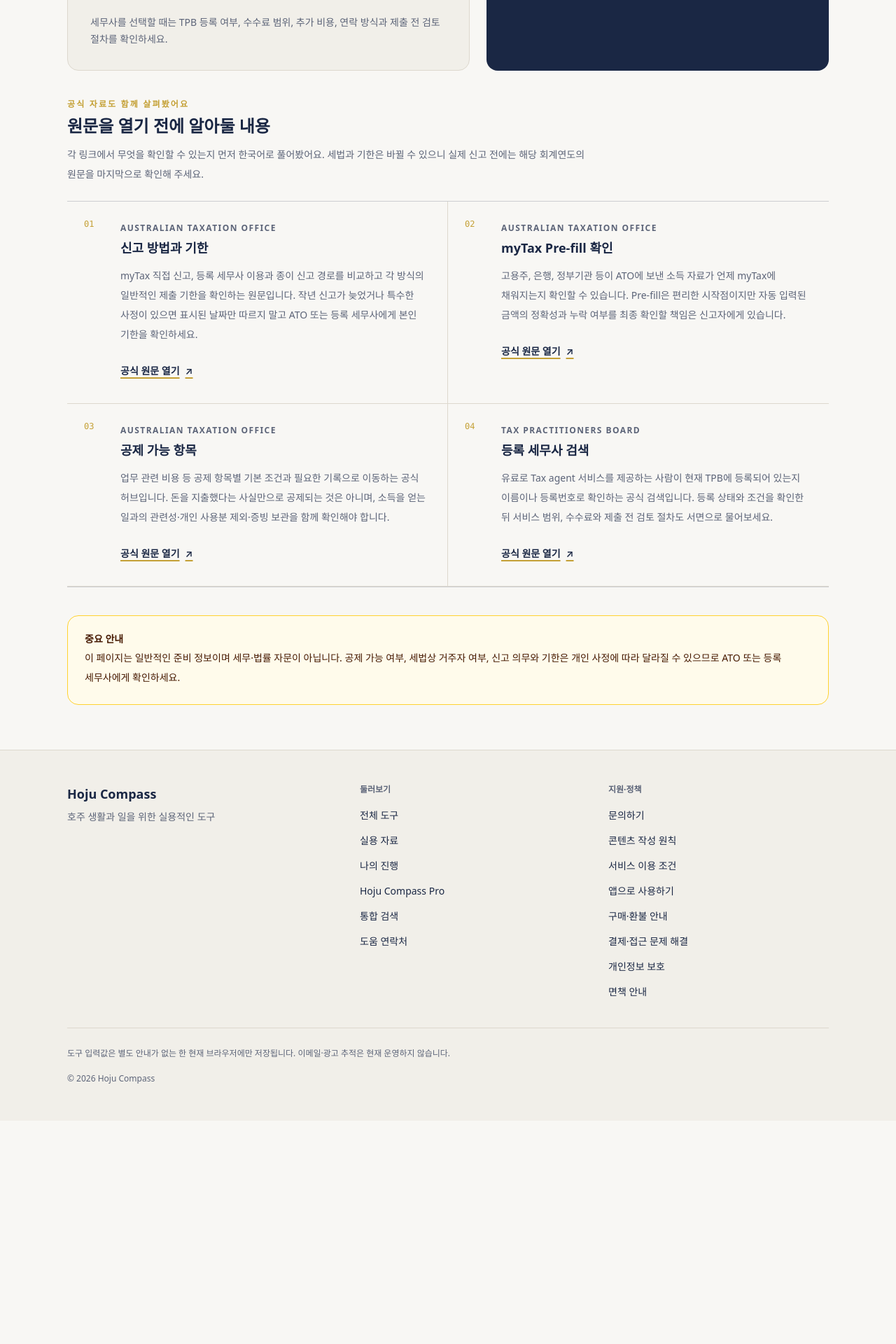
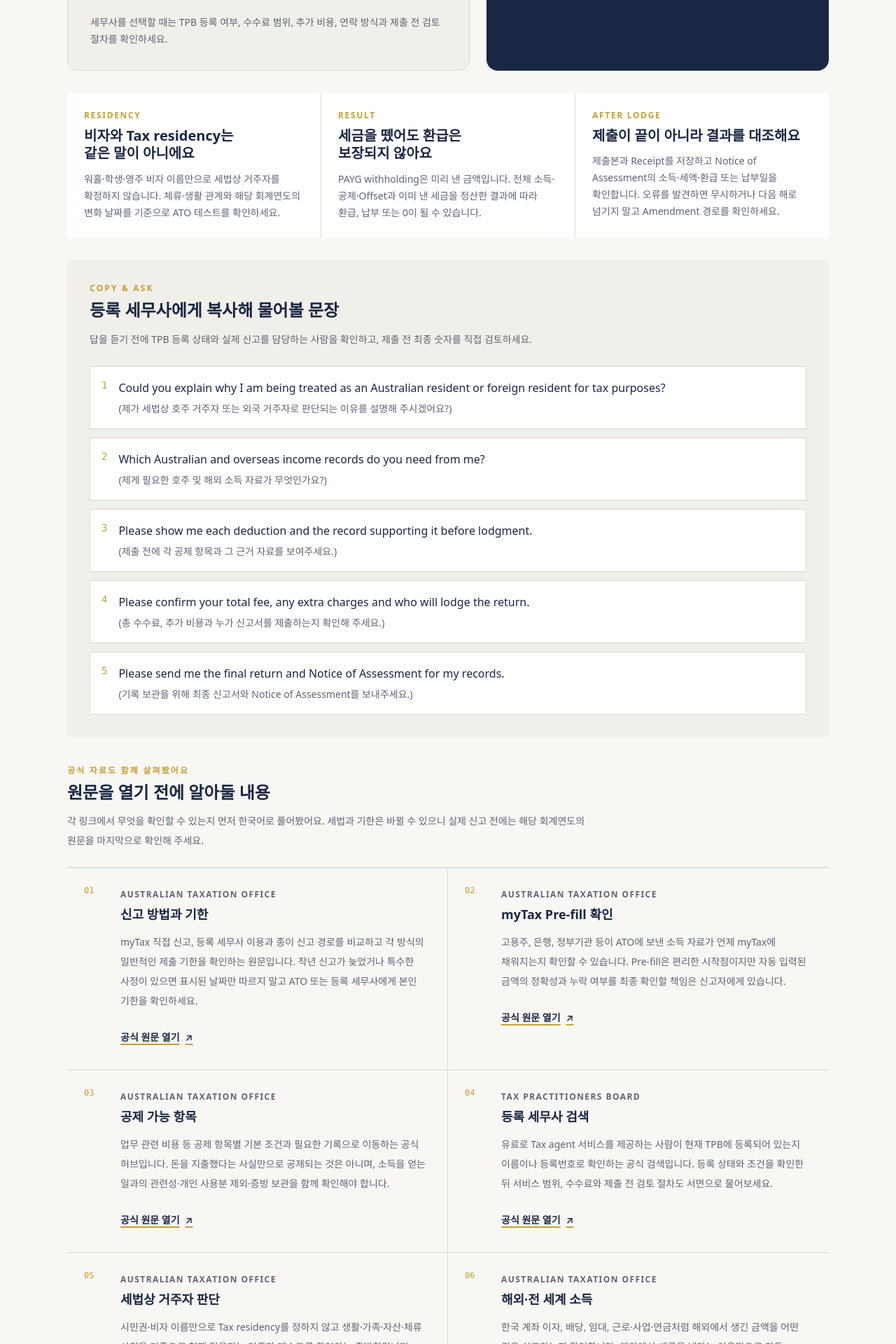
Before and after one commit to jelov219au/aussie-compass, a Next.js app: page /tax-return-guide in a window 1280 px wide. Shown: the part 2220-4140 px from the top of the page at 70% size. Before the commit the page ends 3821 px from the top, so only its background shows below. Built offline with nearby package versions, Linux system fonts and the light colour scheme; no server answers.

Commit message:
feat: deepen tax return decision guide

```diff
--- a/package.json
+++ b/package.json
@@ -103,6 +103,7 @@
     "test:driver-licence-depth": "node scripts/check-driver-licence-depth.mjs",
     "test:super-guide-depth": "node scripts/check-super-guide-depth.mjs",
     "test:help-directory-depth": "node scripts/check-help-directory-depth.mjs",
+    "test:tax-return-depth": "node scripts/check-tax-return-depth.mjs",
     "test:visual-hierarchy": "node scripts/check-visual-hierarchy-foundation.mjs",
     "test:public-data-trust": "node scripts/check-public-data-trust.mjs",
     "test:nsw-planning-data": "node --disable-warning=MODULE_TYPELESS_PACKAGE_JSON scripts/check-nsw-planning-data.mjs",
--- /dev/null
+++ b/scripts/check-tax-return-depth.mjs
@@ -0,0 +1,27 @@
+import assert from "node:assert/strict";
+import { readFile } from "node:fs/promises";
+
+const page = await readFile(new URL("../src/app/tax-return-guide/page.tsx", import.meta.url), "utf8");
+const checklist = await readFile(new URL("../src/components/tools/TaxReturnChecklist.tsx", import.meta.url), "utf8");
+
+for (const phrase of [
+  "비자와 Tax residency는 같은 말이 아니에요",
+  "세금을 뗐어도 환급은 보장되지 않아요",
+  "제출이 끝이 아니라 결과를 대조해요",
+  "Notice of Assessment",
+  "Amendment",
+]) assert.ok(page.includes(phrase), `tax return guide is missing: ${phrase}`);
+
+for (const question of [
+  "why I am being treated as an Australian resident or foreign resident",
+  "Which Australian and overseas income records",
+  "each deduction and the record supporting it",
+  "your total fee, any extra charges",
+  "final return and Notice of Assessment",
+]) assert.ok(page.includes(question), `tax return copy-ready question is missing: ${question}`);
+
+assert.ok((page.match(/source: "(Australian Taxation Office|Tax Practitioners Board)"/g) ?? []).length >= 7, "tax return guide needs verified official entry points");
+assert.ok(checklist.includes("Income statement가 Tax ready") && checklist.includes("투자·가상자산·임대·해외 소득"), "tax checklist must cover pre-fill readiness and complex income");
+assert.doesNotMatch(`${page}\n${checklist}`, /createCheckout|stripe\.checkout|PAYMENTS_ENABLED|paymentReadiness/i, "tax content changes must remain outside payment flows");
+
+console.log("TAX_RETURN_DEPTH=PASS official-sources>=7 copy-questions=5 post-lodgment=true");
--- a/src/app/tax-return-guide/page.tsx
+++ b/src/app/tax-return-guide/page.tsx
@@ -18,6 +18,17 @@ const officialLinks = [
   { href: "https://www.ato.gov.au/individuals-and-families/your-tax-return/in-detail/pre-fill-availability", title: "myTax Pre-fill 확인", source: "Australian Taxation Office", summary: "고용주, 은행, 정부기관 등이 ATO에 보낸 소득 자료가 언제 myTax에 채워지는지 확인할 수 있습니다. Pre-fill은 편리한 시작점이지만 자동 입력된 금액의 정확성과 누락 여부를 최종 확인할 책임은 신고자에게 있습니다." },
   { href: "https://www.ato.gov.au/individuals-and-families/income-deductions-offsets-and-records/deductions-you-can-claim", title: "공제 가능 항목", source: "Australian Taxation Office", summary: "업무 관련 비용 등 공제 항목별 기본 조건과 필요한 기록으로 이동하는 공식 허브입니다. 돈을 지출했다는 사실만으로 공제되는 것은 아니며, 소득을 얻는 일과의 관련성·개인 사용분 제외·증빙 보관을 함께 확인해야 합니다." },
   { href: "https://www.tpb.gov.au/registrations_search", title: "등록 세무사 검색", source: "Tax Practitioners Board", summary: "유료로 Tax agent 서비스를 제공하는 사람이 현재 TPB에 등록되어 있는지 이름이나 등록번호로 확인하는 공식 검색입니다. 등록 상태와 조건을 확인한 뒤 서비스 범위, 수수료와 제출 전 검토 절차도 서면으로 물어보세요." },
+  { href: "https://www.ato.gov.au/individuals-and-families/coming-to-australia-or-going-overseas/your-tax-residency", title: "세법상 거주자 판단", source: "Australian Taxation Office", summary: "시민권·비자 이름만으로 Tax residency를 정하지 않고 생활·가족·자산·체류 사정을 기준으로 현재 적용되는 거주자 테스트를 확인하는 출발점입니다." },
+  { href: "https://www.ato.gov.au/individuals-and-families/income-deductions-offsets-and-records/income-you-must-declare/foreign-and-worldwide-income", title: "해외·전 세계 소득", source: "Australian Taxation Office", summary: "한국 계좌 이자, 배당, 임대, 근로·사업·연금처럼 해외에서 생긴 금액을 어떤 경우 신고하는지 확인합니다. 해외에서 세금을 냈다는 이유만으로 자동 제외하지 않습니다." },
+  { href: "https://www.ato.gov.au/individuals-and-families/your-tax-return/amend-your-tax-return", title: "제출 후 수정", source: "Australian Taxation Office", summary: "제출 뒤 누락이나 오류를 발견했을 때 myTax 등으로 Amendment를 요청하는 현재 절차와 적용 가능한 기간을 확인합니다." },
+];
+
+const taxQuestions = [
+  ["Could you explain why I am being treated as an Australian resident or foreign resident for tax purposes?", "제가 세법상 호주 거주자 또는 외국 거주자로 판단되는 이유를 설명해 주시겠어요?"],
+  ["Which Australian and overseas income records do you need from me?", "제게 필요한 호주 및 해외 소득 자료가 무엇인가요?"],
+  ["Please show me each deduction and the record supporting it before lodgment.", "제출 전에 각 공제 항목과 그 근거 자료를 보여주세요."],
+  ["Please confirm your total fee, any extra charges and who will lodge the return.", "총 수수료, 추가 비용과 누가 신고서를 제출하는지 확인해 주세요."],
+  ["Please send me the final return and Notice of Assessment for my records.", "기록 보관을 위해 최종 신고서와 Notice of Assessment를 보내주세요."],
 ];
 
 export default function TaxReturnGuidePage() {
@@ -67,6 +78,14 @@ export default function TaxReturnGuidePage() {
           </aside>
         </section>
 
+        <section className="mt-8 grid gap-px bg-border md:grid-cols-3" aria-label="택스 리턴에서 따로 판단할 세 가지">
+          <article className="bg-white p-6"><p className="text-xs font-semibold uppercase tracking-[0.14em] text-gold">Residency</p><h2 className="mt-2 text-xl font-semibold leading-snug text-navy">비자와 Tax residency는 같은 말이 아니에요</h2><p className="mt-3 text-sm leading-6 text-muted">워홀·학생·영주 비자 이름만으로 세법상 거주자를 확정하지 않습니다. 체류·생활 관계와 해당 회계연도의 변화 날짜를 기준으로 ATO 테스트를 확인하세요.</p></article>
+          <article className="bg-white p-6"><p className="text-xs font-semibold uppercase tracking-[0.14em] text-gold">Result</p><h2 className="mt-2 text-xl font-semibold leading-snug text-navy">세금을 뗐어도 환급은 보장되지 않아요</h2><p className="mt-3 text-sm leading-6 text-muted">PAYG withholding은 미리 낸 금액입니다. 전체 소득·공제·Offset과 이미 낸 세금을 정산한 결과에 따라 환급, 납부 또는 0이 될 수 있습니다.</p></article>
+          <article className="bg-white p-6"><p className="text-xs font-semibold uppercase tracking-[0.14em] text-gold">After lodge</p><h2 className="mt-2 text-xl font-semibold leading-snug text-navy">제출이 끝이 아니라 결과를 대조해요</h2><p className="mt-3 text-sm leading-6 text-muted">제출본과 Receipt를 저장하고 Notice of Assessment의 소득·세액·환급 또는 납부일을 확인합니다. 오류를 발견하면 무시하거나 다음 해로 넘기지 말고 Amendment 경로를 확인하세요.</p></article>
+        </section>
+
+        <section className="mt-8 bg-surface p-6 sm:p-8" aria-labelledby="tax-copy-heading"><p className="text-xs font-semibold uppercase tracking-[0.18em] text-gold">Copy & ask</p><h2 id="tax-copy-heading" className="mt-2 text-2xl font-semibold leading-tight text-navy">등록 세무사에게 복사해 물어볼 문장</h2><p className="mt-3 max-w-3xl text-sm leading-7 text-muted">답을 듣기 전에 TPB 등록 상태와 실제 신고를 담당하는 사람을 확인하고, 제출 전 최종 숫자를 직접 검토하세요.</p><ul className="mt-6 grid gap-3">{taxQuestions.map(([english, korean], index) => <li key={english} className="border border-border bg-white p-4"><div className="flex gap-4"><span className="font-mono text-sm text-gold">{index + 1}</span><p className="font-medium leading-7 text-navy">{english}<span className="mt-1 block text-sm font-normal leading-6 text-muted">({korean})</span></p></div></li>)}</ul></section>
+
         <section className="mt-10" aria-labelledby="official-tax-links">
           <p className="text-xs font-semibold uppercase tracking-[0.18em] text-gold">공식 자료도 함께 살펴봤어요</p>
           <h2 id="official-tax-links" className="mt-2 text-2xl font-semibold text-navy">원문을 열기 전에 알아둘 내용</h2>
```
